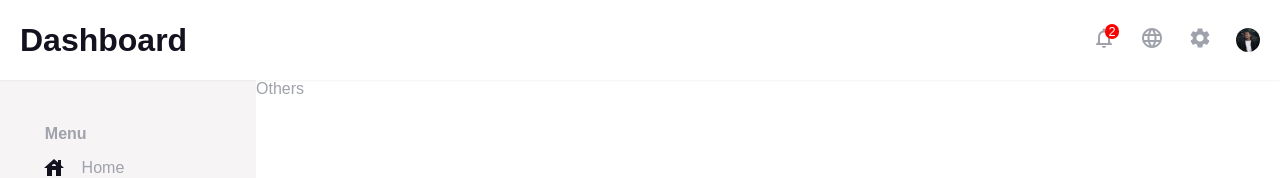
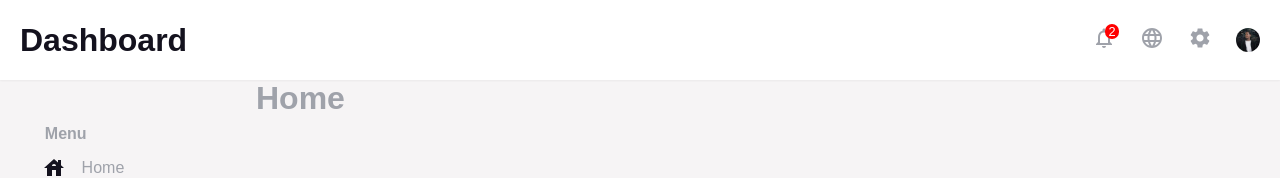
Before and after one commit to MarioBatalha/dashboard, a React (Create React App) app: page / in a window 1280 px wide. Shown: the top 178 px of the page. Built offline with nearby package versions, Linux system fonts and the light colour scheme.

Commit message:
add home page and featured component

```diff
--- a/package.json
+++ b/package.json
@@ -8,6 +8,7 @@
     "@testing-library/jest-dom": "^5.14.1",
     "@testing-library/react": "^11.2.7",
     "@testing-library/user-event": "^12.8.3",
+    "prettier": "^2.4.1",
     "react": "^17.0.2",
     "react-dom": "^17.0.2",
     "react-scripts": "4.0.3",
--- a/src/App.css
+++ b/src/App.css
@@ -33,8 +33,3 @@ body {
   display: flex;
   background: var(--primary-color);
 }
-
-.others {
-  flex: 4;
-  background: var(--default-color);
-}
--- a/src/App.js
+++ b/src/App.js
@@ -1,6 +1,7 @@
 import './App.css';
 import Topbar from './components/Topbar';
 import Sidebar from './components/Sidebar';
+import Home  from './pages/Home';
 
 const App = () => {
   return (
@@ -8,7 +9,7 @@ const App = () => {
       <Topbar />
       <div className="container">
         <Sidebar />
-        <div className="others">Others</div>
+        <Home />
       </div>
     </>
   );
--- a/src/components/Topbar/index.jsx
+++ b/src/components/Topbar/index.jsx
@@ -1,5 +1,5 @@
-import "./style.css";
-import { NotificationsNone, Language, Settings } from "@material-ui/icons";
+import './style.css';
+import {NotificationsNone, Language, Settings} from '@material-ui/icons';
 
 const Topbar = () => {
   return (
--- /dev/null
+++ b/src/pages/Home/index.jsx
@@ -0,0 +1,11 @@
+import './style.css';
+
+const Home = () => {
+  return (
+    <div className="home">
+      <h1>Home</h1>
+    </div>
+  );
+};
+
+export default Home;
--- /dev/null
+++ b/src/pages/Home/style.css
@@ -0,0 +1,4 @@
+.home {
+    flex: 4;
+    background: var(--primary-color);
+}
```
Also changed, not shown: src/components/FeatureInfo/index.jsx (added, +11 -0 lines), src/components/Sidebar/index.jsx (+5 -5 lines), .prettierrc.js (added), src/components/FeatureInfo/style.css (added), 1 other file (tests, documents, lock files or other folders).
